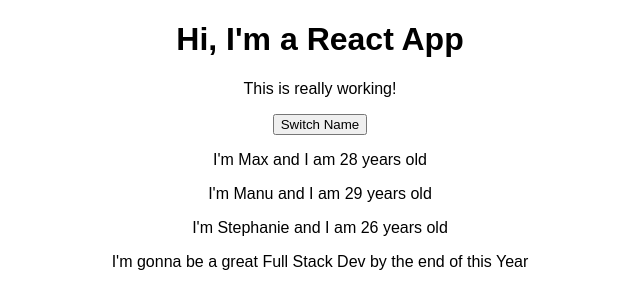
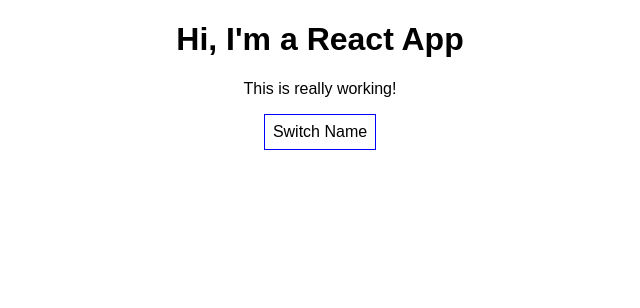
Before and after one commit to PedroMadabula/learning-reactjs, a React (Create React App) app in the folder react-complete-guide/: page / in a window 1280 px wide. Shown: the top 308 px of the page, without its empty margins (320-960 px from the left). Built offline with nearby package versions, Linux system fonts and the light colour scheme.

Commit message:
lists
having some bugs

```diff
--- a/react-complete-guide/src/App.js
+++ b/react-complete-guide/src/App.js
@@ -10,7 +10,8 @@
         { name: 'Manu', age: 29},
         { name: 'Stephanie', age: 26}
       ],
-      otherState: 'Some other value'
+      otherState: 'Some other value',
+      showPersons: false
     });
 
     console.log(personsState);
@@ -27,21 +28,57 @@
      });
     };
 
+    const nameChangedHandler = (event) => {
+      setPersonsState({
+        persons: [
+          { name: 'Pedro', age: 28},
+          { name: event.target.value, age: 29},
+          { name: "Fred", age: 29}
+        ]
+      })
+    }
+
+    const style = {
+      backgroundColor: 'white',
+      font: 'inherit',
+      border: '1px solid blue',
+      padding: '8px',
+      cursor: 'pointer'
+    };
+
+    const tooglePersonsHandler = () => {
+      const doesShow = personsState.showPersons;
+      setPersonsState({showPersons: !doesShow});
+    }
+
+    let persons = null;
+
+    if (personsState.showPersons) {
+      persons = (
+        <div >
+            <Person
+              name={personsState.persons[0].name}
+              age={personsState.persons[0].age}/>
+            <Person
+              name={personsState.persons[1].name}
+              age={personsState.persons[1].age}
+              click = {switchNameHandler.bind(this, 'Pedrocas')}
+              changed={nameChangedHandler}> I'm gonna be a great Full Stack Dev by the end of this Year</Person>
+            <Person
+              name={personsState.persons[2].name}
+              age={personsState.persons[2].age}/>
+        </div>
+      );
+    }
+
     return (
       <div className="App">
         <h1>Hi, I'm a React App</h1>
         <p>This is really working!</p>
-        <button onClick={() => switchNameHandler('Maximiliano')}>Switch Name</button>
-        <Person
-          name={personsState.persons[0].name}
-          age={personsState.persons[0].age}/>
-        <Person
-          name={personsState.persons[1].name}
-          age={personsState.persons[1].age}/>
-        <Person
-          name={personsState.persons[2].name}
-          age={personsState.persons[2].age}
-          click = {switchNameHandler.bind(this, 'Pedrocas')}> I'm gonna be a great Full Stack Dev by the end of this Year</Person>
+        <button
+          style={style}
+          onClick={tooglePersonsHandler}>Switch Name</button>
+        {persons}
       </div>
     );
     // return React.createElement('div',{className: 'App'},React.createElement('h1',null,'It works now!'));
--- /dev/null
+++ b/react-complete-guide/src/Person/Person.css
@@ -0,0 +1,8 @@
+.Person {
+    width: 60%;
+    margin: 16px auto;
+    border: 1px sold #eee;
+    box-shadow: 0 2px 3px #ccc;
+    padding: 16px;
+    text-align: center;
+}
--- a/react-complete-guide/src/Person/Person.js
+++ b/react-complete-guide/src/Person/Person.js
@@ -1,10 +1,12 @@
 import React from 'react';
+import './Person.css';
 
 const person = (props) => {
     return (
-        <div>
+        <div className='Person'>
             <p onClick={props.click}>I'm {props.name} and I am {props.age} years old</p>
             <p>{props.children}</p>
+            <input type="text" onChange={props.changed} value={props.name}/>
         </div>
     )
 };
```
